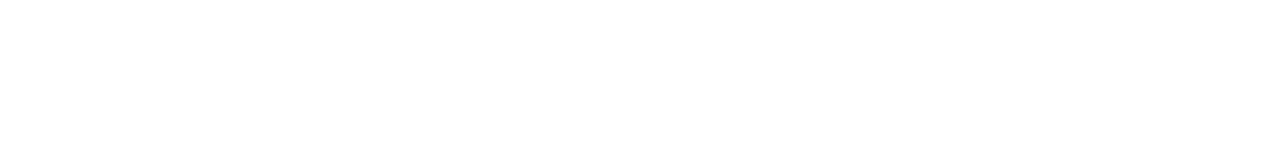
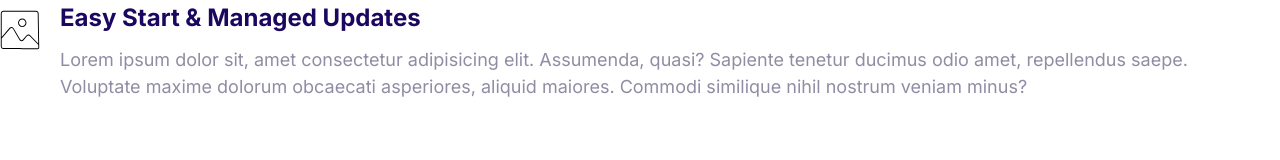
Before and after one commit to otabekisamboyev/moshify, a plain HTML site: page index.html in a window 1280 px wide. Drawn offline with Linux system fonts and the light colour scheme; a web font is replaced by a local one.

Commit message:
Built the media component.

```diff
--- a/css/styles.css
+++ b/css/styles.css
@@ -364,3 +364,20 @@ a {
     font-size: 1.7rem;
   }
 }
+
+/* Media  */
+.media {
+  display: flex;
+}
+
+.media__title {
+  margin-top: 0;
+}
+
+.media__body {
+  margin: 0 2rem;
+}
+
+.media__image {
+  margin-top: 1rem;
+}
--- a/index.html
+++ b/index.html
@@ -13,5 +13,22 @@
     <link rel="stylesheet" href="css/normalize.css" />
     <link rel="stylesheet" href="css/styles.css" />
   </head>
-  <body></body>
+  <body>
+    <div class="media">
+      <div class="media__image">
+        <svg class="icon icon--primary">
+          <use xlink:href="images/sprite.svg#snap"></use>
+        </svg>
+      </div>
+      <div class="media__body">
+        <h3 class="media__title">Easy Start & Managed Updates</h3>
+        <p>
+          Lorem ipsum dolor sit, amet consectetur adipisicing elit. Assumenda,
+          quasi? Sapiente tenetur ducimus odio amet, repellendus saepe.
+          Voluptate maxime dolorum obcaecati asperiores, aliquid maiores.
+          Commodi similique nihil nostrum veniam minus?
+        </p>
+      </div>
+    </div>
+  </body>
 </html>
```
Also changed, not shown: components/media.html (added, +16 -0 lines).
